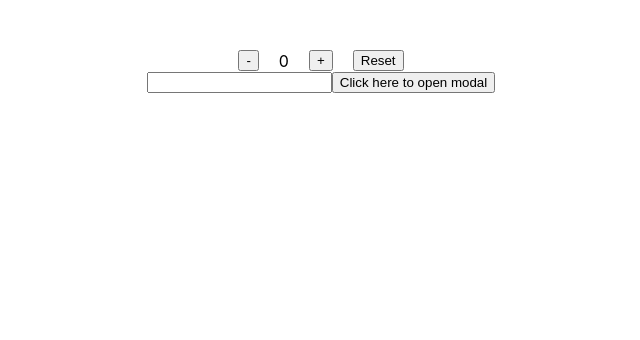
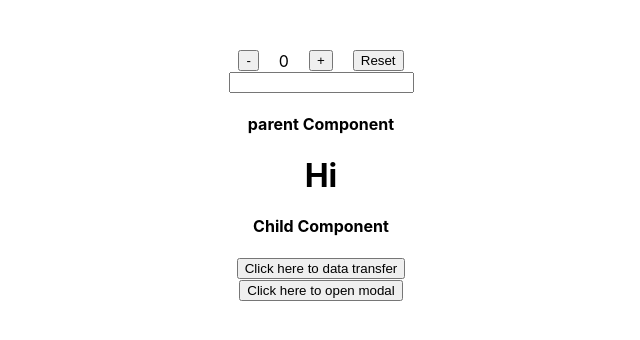
Before and after one commit to vinay-chindam/tasks, a React (Create React App) app: page / in a window 1280 px wide. Shown: the top 340 px of the page, without its empty margins (319-959 px from the left). Built offline with nearby package versions, Linux system fonts and the light colour scheme; no server answers.

Commit message:
lifting up

```diff
--- a/src/App.js
+++ b/src/App.js
@@ -5,6 +5,7 @@ import { Counter } from './Components/Counter';
 import ApiCall from './Components/APICall';
 import LoginModal from './Components/LoginModal';
 import ApiData from './Components/ApiData';
+import ParentComponent from './Components/ParentComponent';
 
 function App() {
   const [openModal,setOpenModal]=useState(false)
@@ -13,6 +14,7 @@ function App() {
       <Counter/>
       <ApiCall/>
       <ApiData/>
+      <ParentComponent/>
       <button onClick={()=>setOpenModal(true)}>Click here to open modal</button>
       {
         openModal && <LoginModal setOpenModal={setOpenModal}/>
--- /dev/null
+++ b/src/Components/ChildComponent.js
@@ -0,0 +1,12 @@
+import React from 'react'
+
+function ChildComponent({handleClick}) {
+  return (
+    <div>
+        <h4>Child Component</h4>
+        <button onClick={()=>handleClick("data from child component")}>Click here to data transfer</button>
+    </div>
+  )
+}
+
+export default ChildComponent
--- /dev/null
+++ b/src/Components/ParentComponent.js
@@ -0,0 +1,24 @@
+import React, { useState } from 'react'
+import ChildComponent from './ChildComponent'
+
+function ParentComponent() {
+
+    const [message,setMessage]=useState("Hi")
+
+    function handleClick(data){
+        setMessage(data)
+    }
+  return (
+    <>
+
+    <div>
+        <h4>parent Component</h4>
+        <h1>{message}</h1>
+        <ChildComponent handleClick={handleClick}/>
+    </div>
+    </>
+
+  )
+}
+
+export default ParentComponent
```
